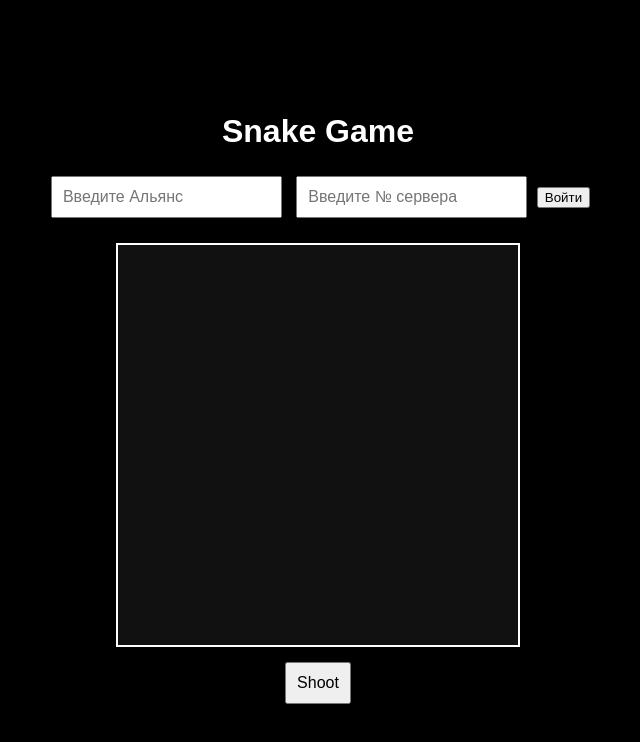
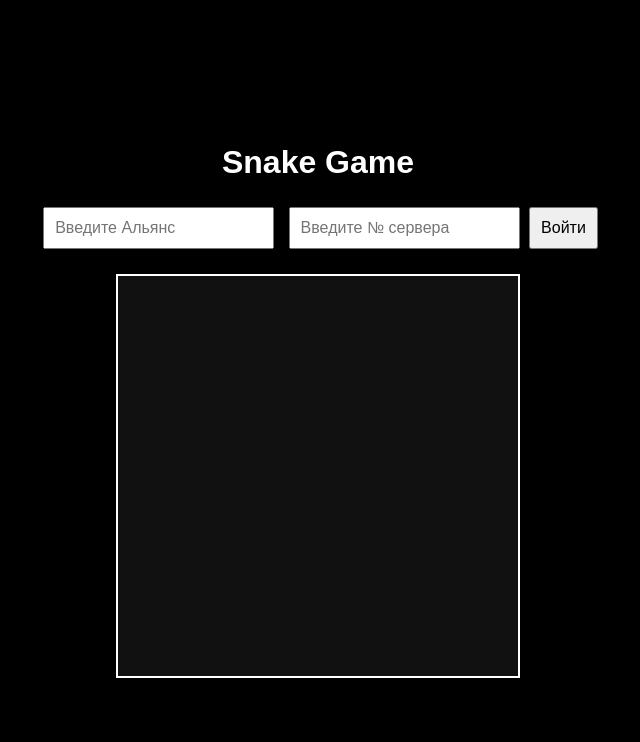
Before and after one commit to Lihvanm/SnakeKG, a plain HTML site: page index.html in a window 1280 px wide. Shown: the whole page, without its empty margins (322-962 px from the left). Drawn offline with Linux system fonts and the light colour scheme.

Commit message:
index.html

```diff
--- a/index.html
+++ b/index.html
@@ -20,20 +20,16 @@
       border: 2px solid #fff;
       background-color: #111;
     }
-    .controls {
-      margin-top: 10px;
-    }
-    .controls button {
-      padding: 10px;
-      margin: 5px;
-      font-size: 16px;
-    }
     .auth-form {
       margin-bottom: 20px;
     }
     .auth-form input {
       padding: 10px;
       margin: 5px;
+      font-size: 16px;
+    }
+    button {
+      padding: 10px;
       font-size: 16px;
     }
   </style>
@@ -46,9 +42,7 @@
     <button id="loginButton">Войти</button>
   </div>
   <canvas id="gameCanvas" width="400" height="400"></canvas>
-  <div class="controls">
-    <button id="shootButton">Shoot</button>
-  </div>
+  <button id="startGameButton" style="display: none;">Начать игру</button>
   <script src="snake.js"></script>
 </body>
 </html>
```
